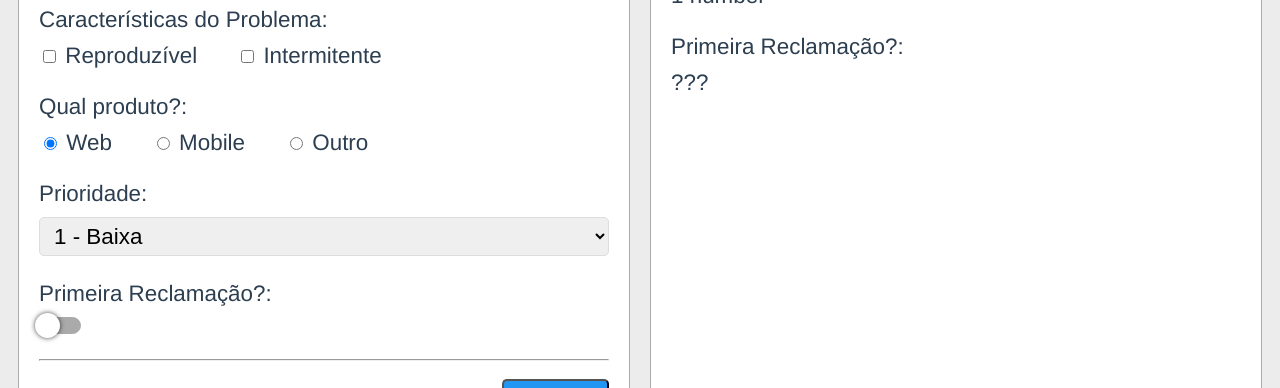
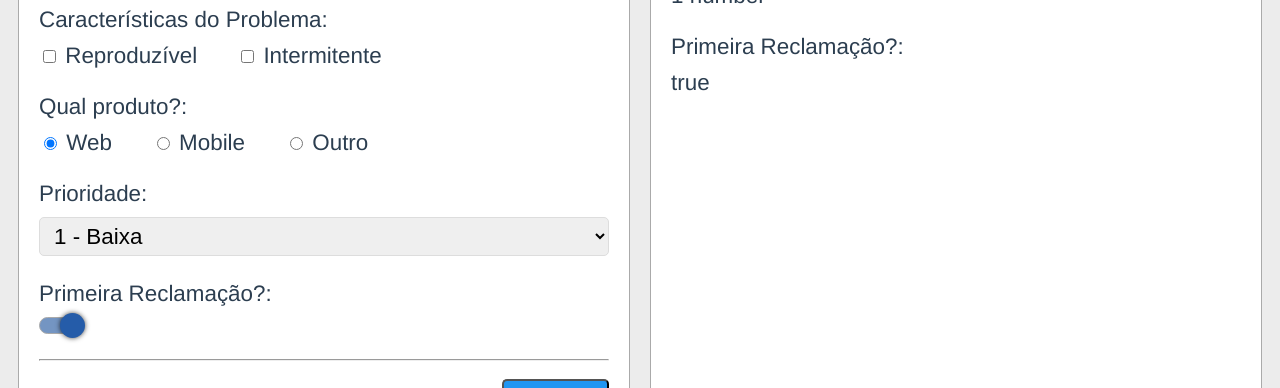
Before and after one commit to dimascapelari/form-final-vue, a Vue app: page / in a window 1280 px wide. Shown: the part 660-1048 px from the top of the page. Built offline with nearby package versions, Linux system fonts and the light colour scheme.

Commit message:
aula 176

```diff
--- a/src/App.vue
+++ b/src/App.vue
@@ -59,7 +59,7 @@
           </select>
         </Rotulo>
         <Rotulo nome="Primeira Reclamação?">
-          <Escolha />
+          <Escolha v-model="escolha" />
         </Rotulo>
         <hr />
         <button>Enviar</button>
@@ -92,7 +92,7 @@
           <span>{{ prioridade }} {{ tipoPrioridade }}</span>
         </Rotulo>
         <Rotulo nome="Primeira Reclamação?">
-          <span>???</span>
+          <span>{{ escolha }}</span>
         </Rotulo>
       </div>
     </div>
@@ -130,6 +130,7 @@
         senha: "",
         idade: 25,
       },
+      escolha: true,
     };
   },
   //   created() {
--- a/src/components/Escolha.vue
+++ b/src/components/Escolha.vue
@@ -1,7 +1,9 @@
 <template>
-    <div class="escolha"
-        @click="ligado = !ligado"
-        :class="{ligado, desligado: !ligado}">
+  <div
+    class="escolha"
+    @click="$emit('input', !value)"
+    :class="{ ligado: value, desligado: !value }"
+  >
     <div v-if="ligado" class="botao"></div>
     <div v-else class="botao"></div>
   </div>
@@ -9,12 +11,18 @@
 
 <script>
 export default {
-    data() {
-        return {
-            ligado: false
-        }
-    }
-}
+  props: {
+    value: {
+      type: Boolean,
+      required: true,
+    },
+  },
+  // data() {
+  //   return {
+  //     ligado: false,
+  //   };
+  // },
+};
 </script>
 
 <style scoped>
@@ -26,21 +34,21 @@
   height: 15px;
   width: 40px;
   border-radius: 20px;
-        border: 1px solid #AAA;
+  border: 1px solid #aaa;
 }
 
 .botao {
   position: absolute;
-        margin: 0px 5px;
+  margin: 0px -5px;
   height: 25px;
   width: 25px;
   border-radius: 14px;
-        background: #FFF;
-        box-shadow: 0px 0px 5px #000B;
+  background: #fff;
+  box-shadow: 0px 0px 5px #000b;
 }
 
 .desligado {
-        background-color: #AAA;
+  background-color: #aaa;
 }
 
 .ligado {
@@ -48,7 +56,7 @@
 }
 
 .desligado .botao {
-        left: -10px;
+  left: -5px;
 }
 
 .ligado .botao {
```
Lines whose indentation alone changed are shown as unchanged.
